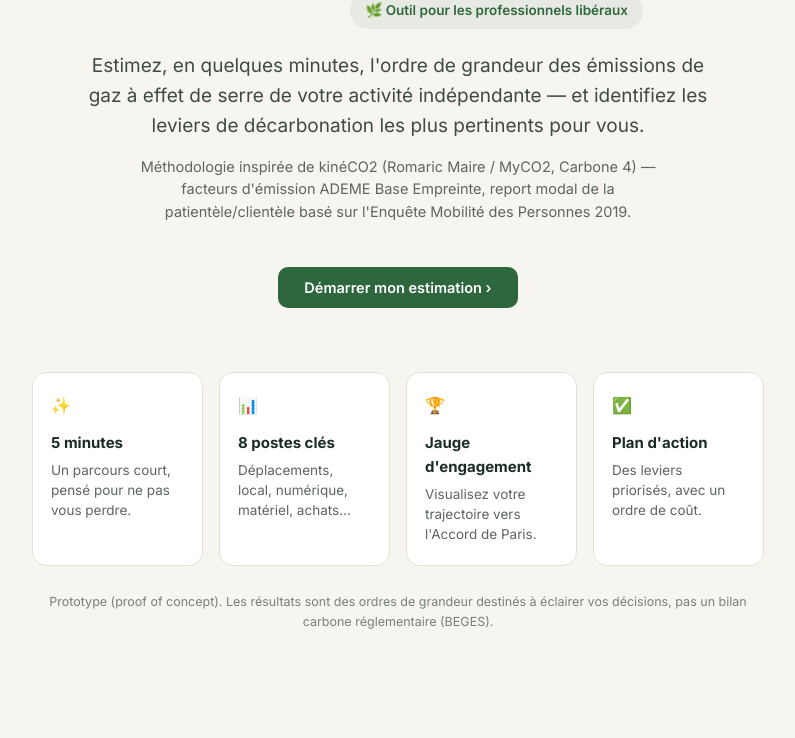
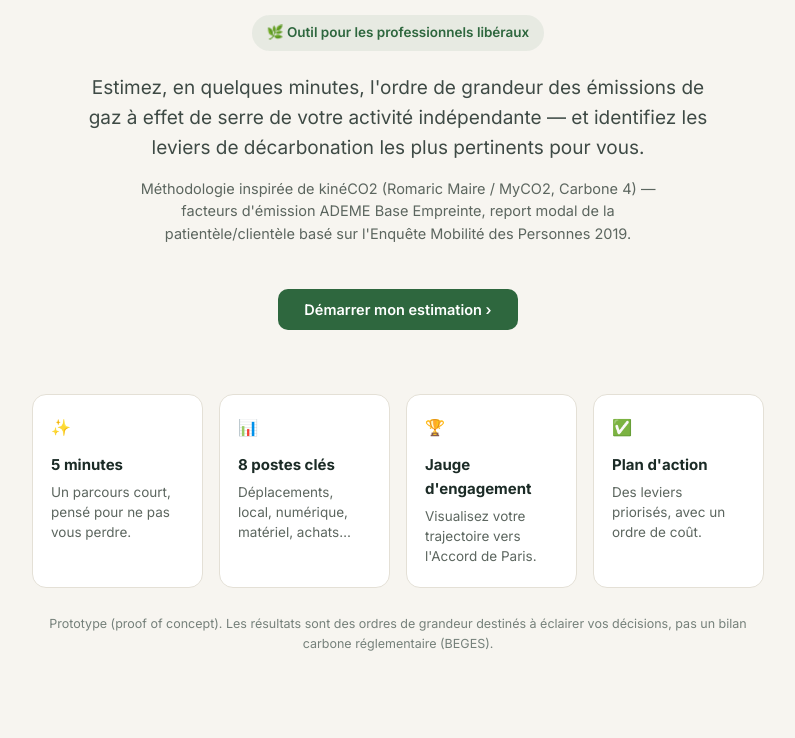
Before and after one commit to romarickine/libco2cab, a plain HTML site: page index.html in a window 1280 px wide. Shown: the part 135-873 px from the top of the page, without its empty margins (242-1037 px from the left). Before the commit the page ends 851 px from the top, so only its background shows below. Drawn offline with Linux system fonts and the light colour scheme.

Commit message:
mise en page titre

```diff
--- a/css/style.css
+++ b/css/style.css
@@ -57,7 +57,7 @@ input, select, button { font-family: inherit; }
 .bouton[disabled] { opacity: .35; cursor: default; }
 
 /* === Écran d'introduction === */
-.intro { max-width: 780px; margin: 0 auto; padding: 56px 24px 72px; text-align: center; }
+.intro { max-width: 780px; margin: 0 auto; padding: 56px 24px 72px; text-align: center; display: flex; flex-direction: column; align-items: center; }
 .intro img.logo-intro { height: 64px; margin-bottom: 30px; }
 .intro .badge { display: inline-flex; align-items: center; gap: 8px; background: var(--couleur-primaire-fond); color: var(--couleur-primaire); padding: 7px 15px; border-radius: 999px; font-size: 13.5px; font-weight: 600; margin-bottom: 22px; }
 .intro p.lead { font-size: 19px; color: var(--couleur-texte); line-height: 1.6; max-width: 620px; margin: 0 auto 14px; }
```
